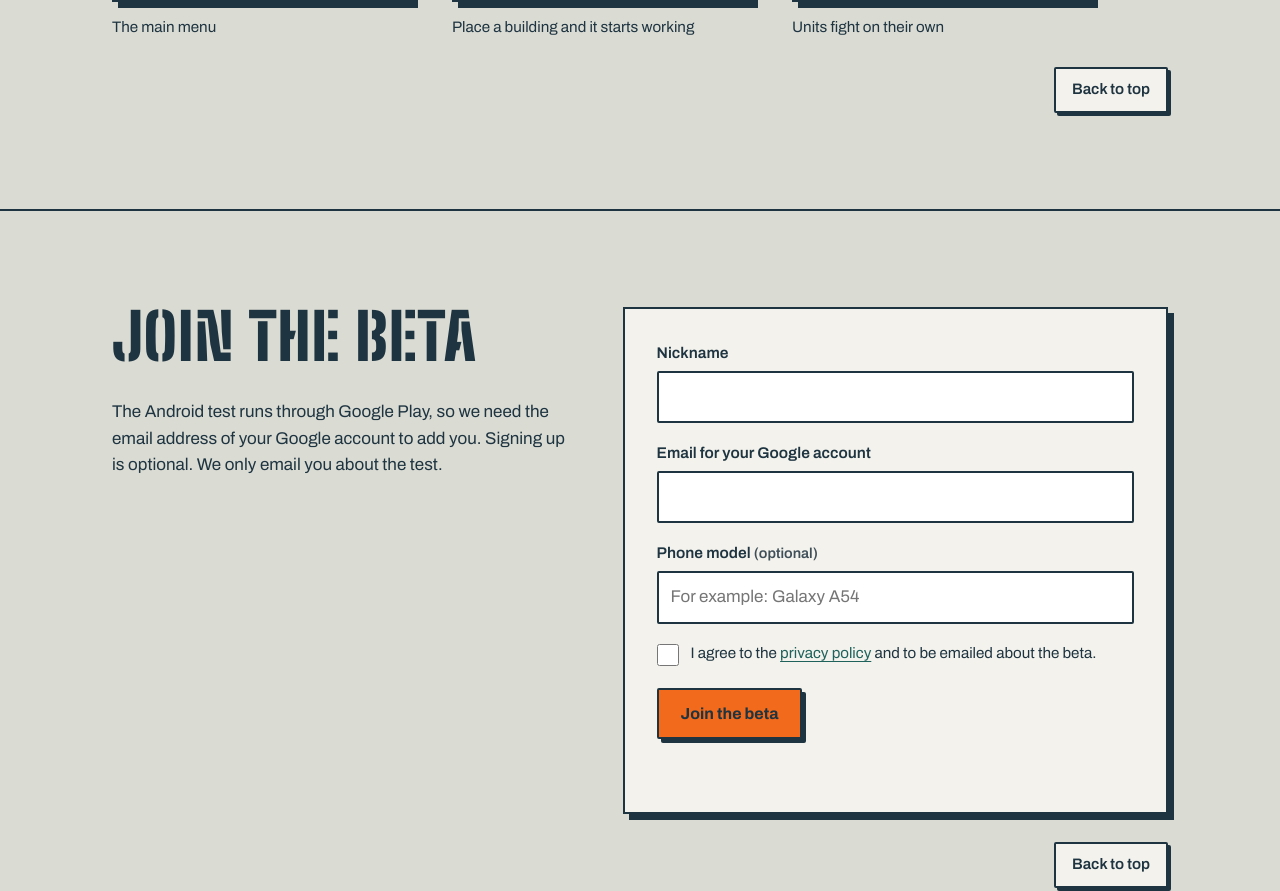
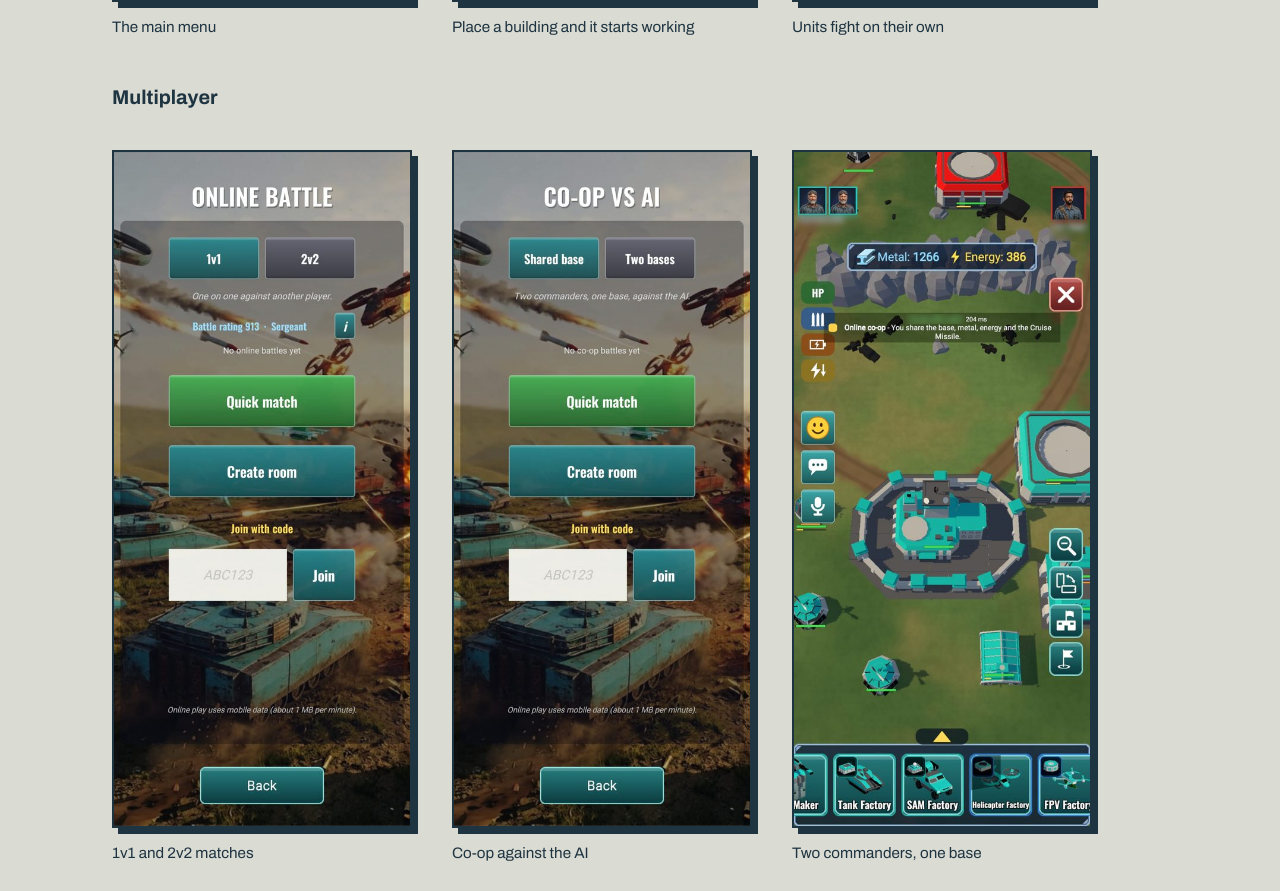
Before and after one commit to bahakl/salvagewars.net, a website: page public/index.html in a window 1280 px wide. Shown: the part 3474-4365 px from the top of the page. Drawn offline with Linux system fonts and the light colour scheme.

Commit message:
Add multiplayer screenshots (1v1/2v2 menu, co-op menu, co-op battle)
Co-Authored-By: Claude Sonnet 5.5 <noreply@anthropic.com>
Claude-Session: https://claude.ai/code/session_01A9djX7fxafFUBDrPpjcxH6

```diff
--- a/public/index.html
+++ b/public/index.html
@@ -186,6 +186,21 @@
             <figcaption>Units fight on their own</figcaption>
           </figure>
         </div>
+        <h3 class="gallery-title">Multiplayer</h3>
+        <div class="gallery" tabindex="0" role="group" aria-label="Multiplayer screenshots">
+          <figure>
+            <img src="/assets/shot-4.jpg" width="498" height="1134" alt="The Online battle screen with 1v1 and 2v2 tabs, Quick match, Create room and Join with code" loading="lazy">
+            <figcaption>1v1 and 2v2 matches</figcaption>
+          </figure>
+          <figure>
+            <img src="/assets/shot-5.jpg" width="498" height="1134" alt="The Co-op vs AI screen with Shared base and Two bases tabs, Quick match, Create room and Join with code" loading="lazy">
+            <figcaption>Co-op against the AI</figcaption>
+          </figure>
+          <figure>
+            <img src="/assets/shot-6.jpg" width="498" height="1134" alt="Two players sharing one base, metal and energy in an online co-op battle against the AI" loading="lazy">
+            <figcaption>Two commanders, one base</figcaption>
+          </figure>
+        </div>
       </div>
     <div class="wrap to-top-row"><a class="to-top" href="#top">Back to top</a></div>
     </section>
--- a/public/styles.css
+++ b/public/styles.css
@@ -169,6 +169,7 @@ h2 {
 .gallery figure { flex: 0 0 min(72vw, 300px); margin: 0; scroll-snap-align: start; }
 .gallery img { display: block; width: 100%; height: auto; border: 2px solid var(--steel); box-shadow: 6px 6px 0 var(--steel); background: var(--steel); }
 .gallery figcaption { margin-top: 14px; font-size: 0.95rem; }
+h3.gallery-title { margin: 44px 0 0; }
 @media (min-width: 900px) {
   .gallery { display: grid; grid-template-columns: repeat(3, minmax(0, 300px)); gap: 40px; margin-inline: 0; padding: 0; overflow: visible; }
   .gallery figure { flex: none; }
```
Also changed, not shown: public/assets/shot-4.jpg (added), public/assets/shot-5.jpg (added), public/assets/shot-6.jpg (added).
